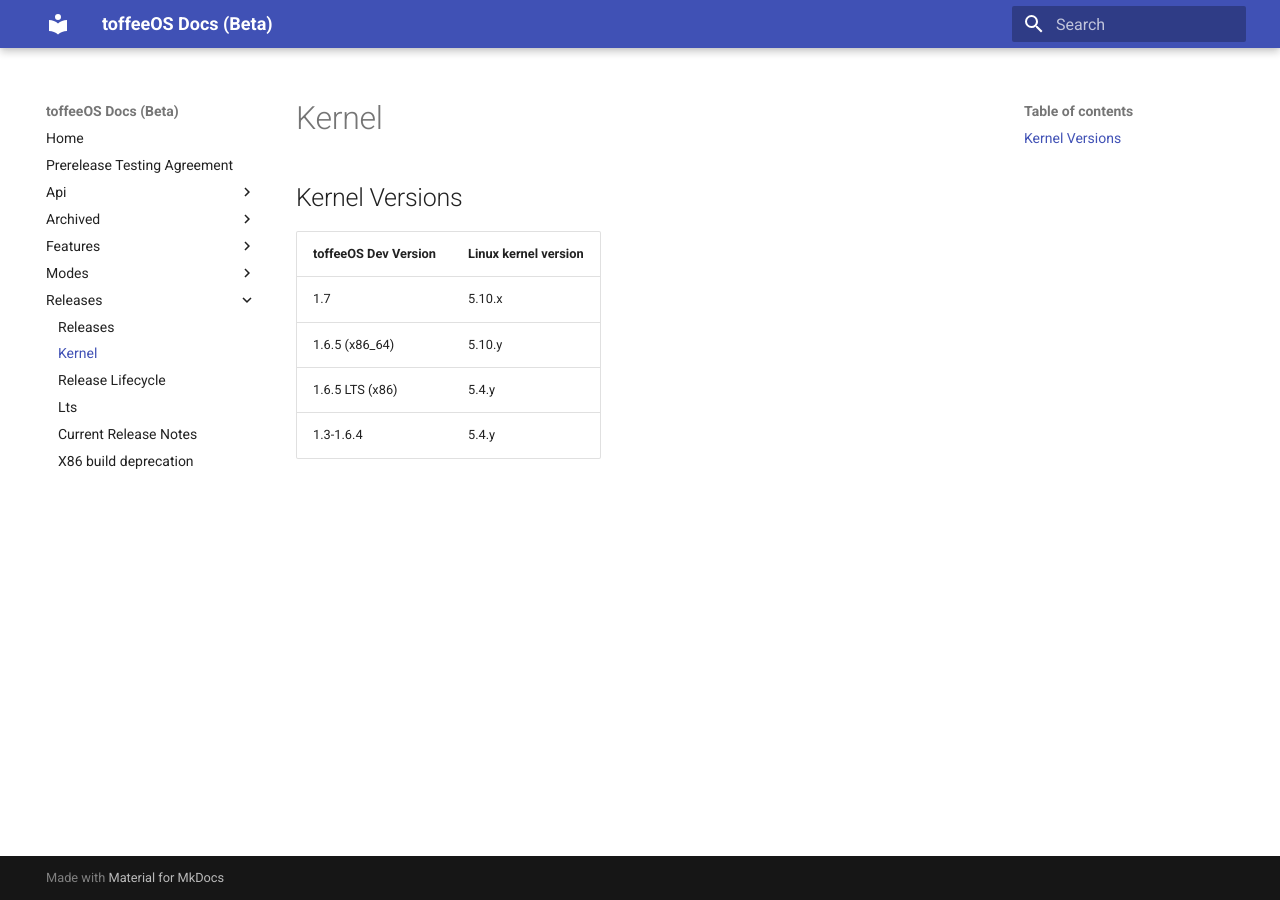
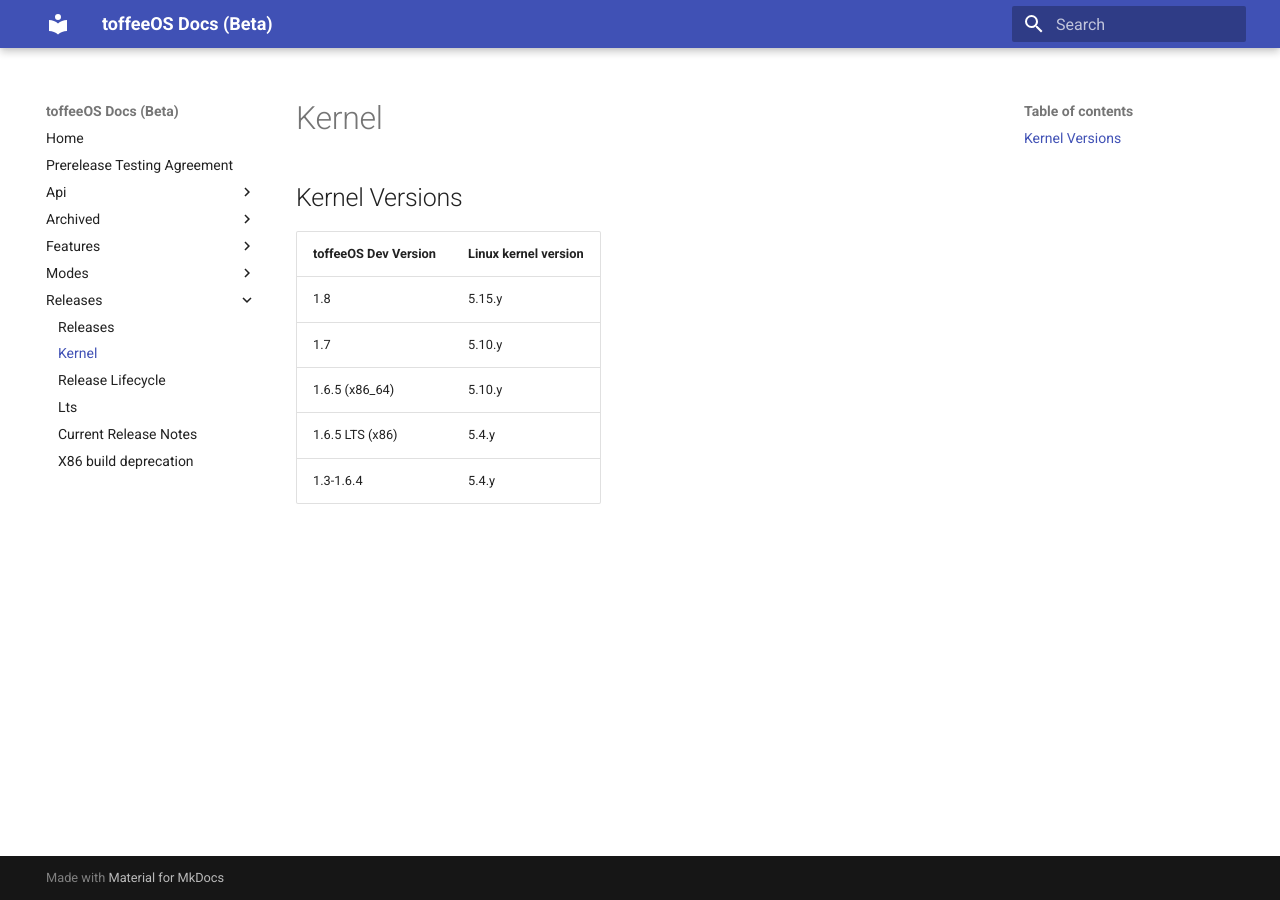
Before and after one commit to Wallymer/toffeeOSdocs, an MkDocs documentation site: the page built from docs/releases/kernel.md, in a window 1280 px wide. Built offline with MkDocs 1.6.1 and Material for MkDocs 9.7.7, drawn with Linux system fonts in a browser that asks for light colours.

Commit message:
add releases; also change to .y
Signed-off-by: Slade Watkins <slade@sladewatkins.com>

```diff
--- a/docs/releases/kernel.md
+++ b/docs/releases/kernel.md
@@ -2,7 +2,8 @@
 
 | toffeeOS Dev Version | Linux kernel version |
 |------------|----------------------|
-| 1.7 | 5.10.x |
+| 1.8 | 5.15.y |
+| 1.7 | 5.10.y |
 | 1.6.5 (x86_64) | 5.10.y |
 | 1.6.5 LTS (x86) | 5.4.y |
 | 1.3-1.6.4 | 5.4.y |
```
